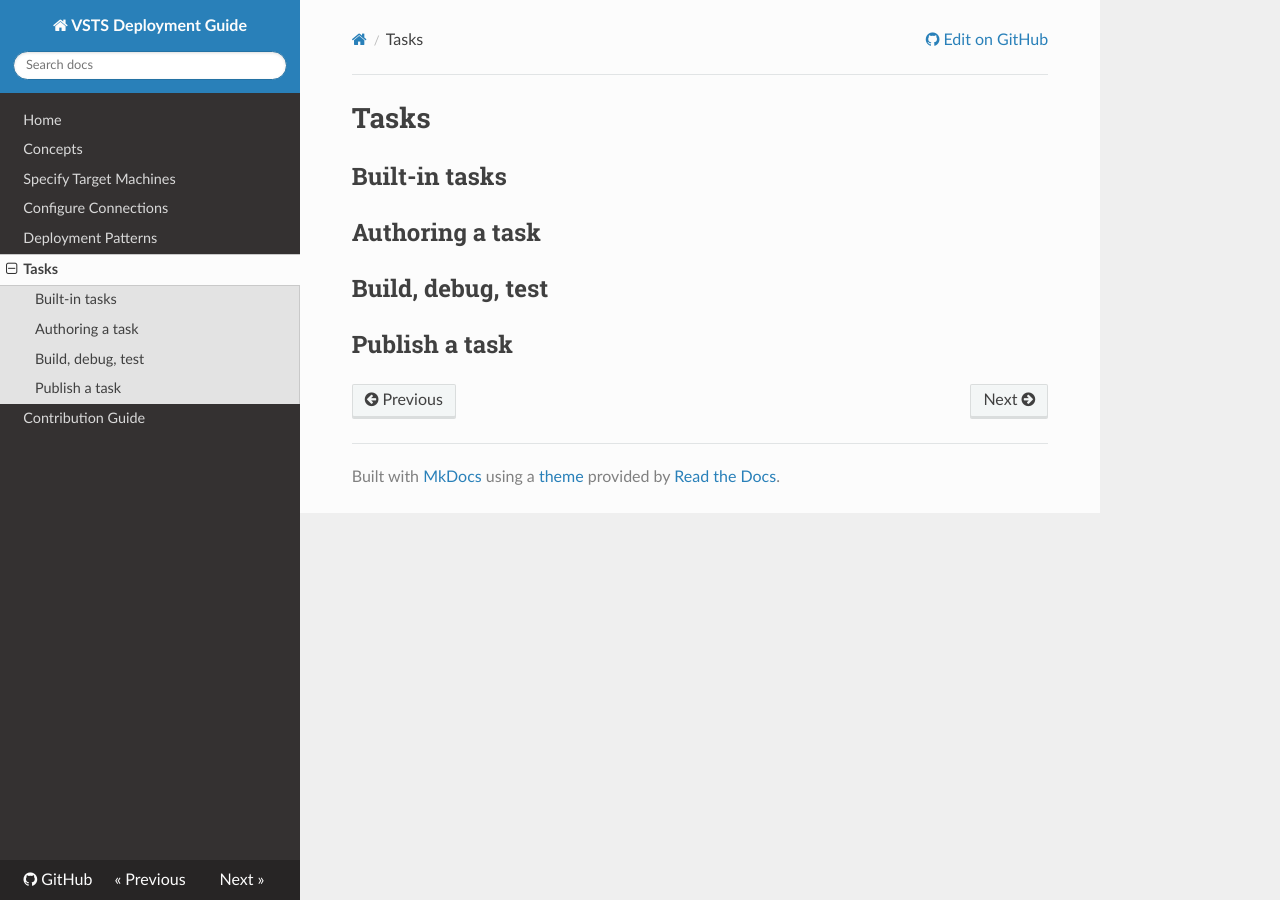
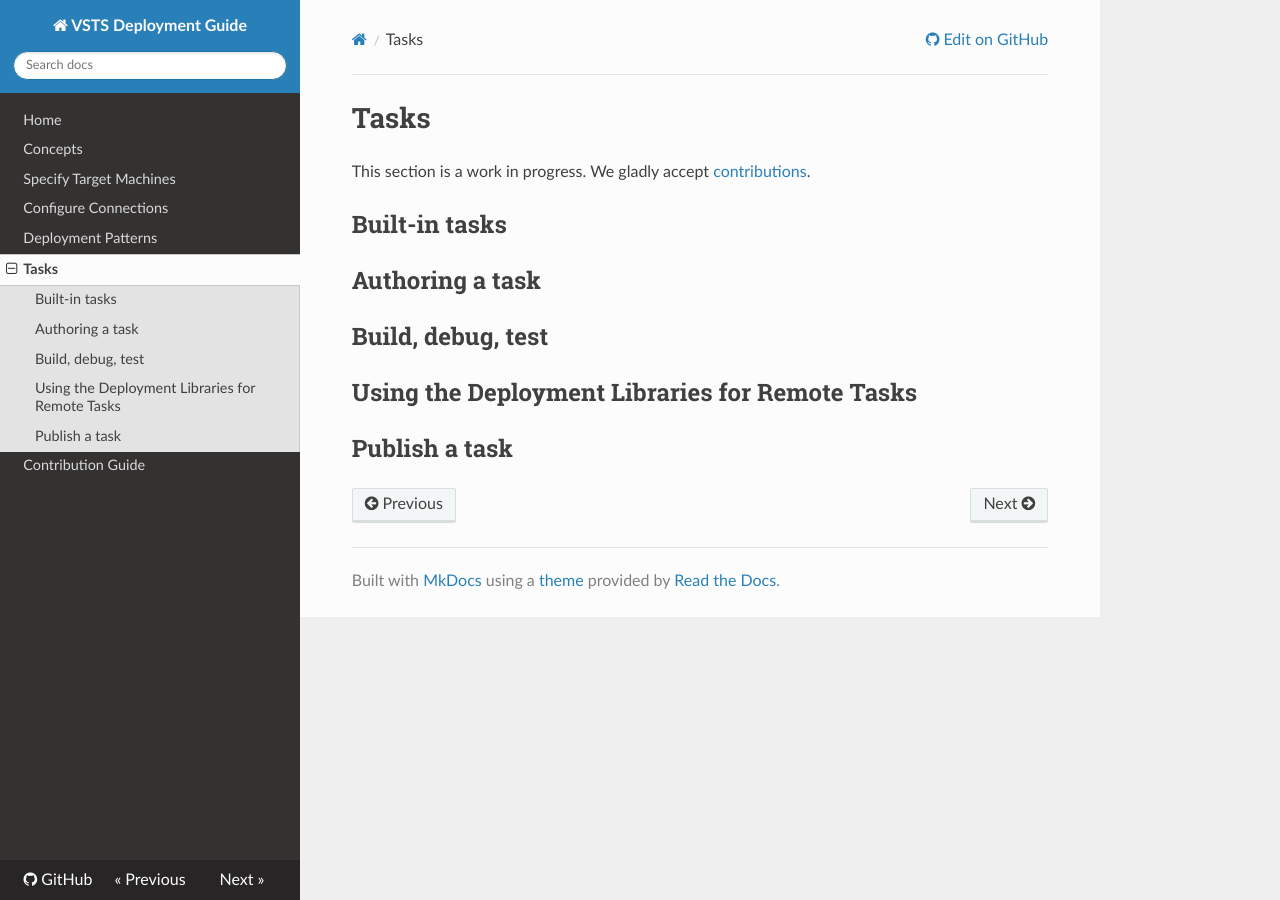
Before and after one commit to codito/vsts-deploy-guide, an MkDocs documentation site: the page built from docs/tasks.md, in a window 1280 px wide. Built offline with MkDocs 1.6.1, drawn with Linux system fonts in a browser that asks for light colours; nearby versions of some CDN libraries; old or Windows-style settings are respelled for this version of MkDocs.

Commit message:
Add deployment sdk section in Tasks.

```diff
--- a/docs/tasks.md
+++ b/docs/tasks.md
@@ -1,4 +1,6 @@
 # Tasks
+This section is a work in progress. We gladly accept
+[contributions](/contribute).
 
 ## Built-in tasks
 
@@ -6,4 +8,6 @@
 
 ## Build, debug, test
 
+## Using the Deployment Libraries for Remote Tasks
+
 ## Publish a task
```
